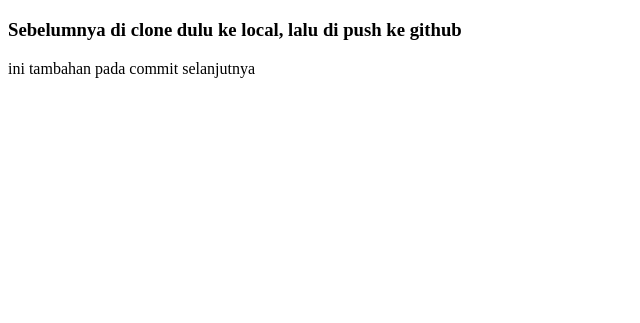
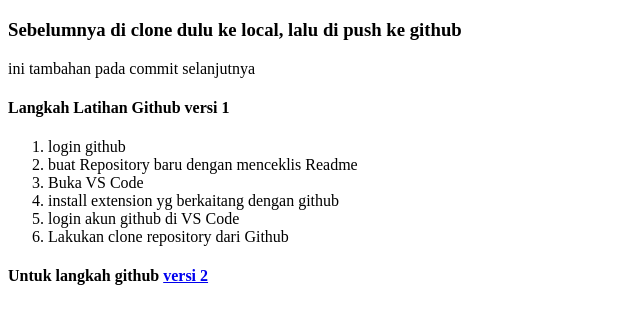
Before and after one commit to ricakagus/LatihanGithub, a plain HTML site: page index.html in a window 1280 px wide. Shown: the part 61-384 px from the top of the page, without its empty margins (0-640 px from the left). Drawn offline with Linux system fonts and the light colour scheme.

Commit message:
tambah file index 2

```diff
--- a/index.html
+++ b/index.html
@@ -12,6 +12,18 @@
   <h3>Sebelumnya di clone dulu ke local, lalu di push ke github</h3>
   <p>ini tambahan pada commit selanjutnya</p>
 
+  <h4>Langkah Latihan Github versi 1</h4>
+  <ol>
+    <li>login github</li>
+    <li>buat Repository baru dengan menceklis Readme</li>
+    <li>Buka VS Code</li>
+    <li>install extension yg berkaitang dengan github</li>
+    <li>login akun github di VS Code</li>
+    <li>Lakukan clone repository dari Github</li>
+  </ol>
+
+  <h4>Untuk langkah github <a href="index2.html">versi 2</a></h4>
+
 </body>
 
 </html>
```
Also changed, not shown: index2.html (added, +24 -0 lines).
